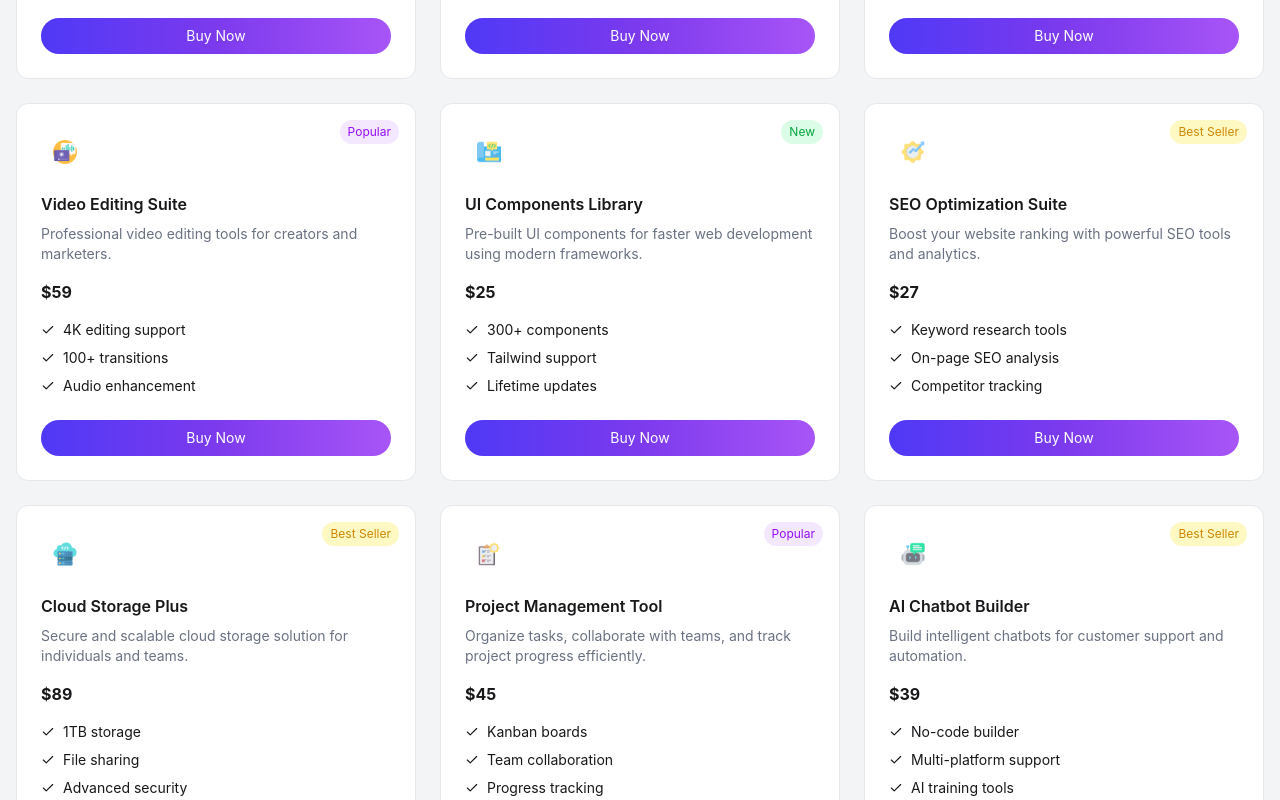
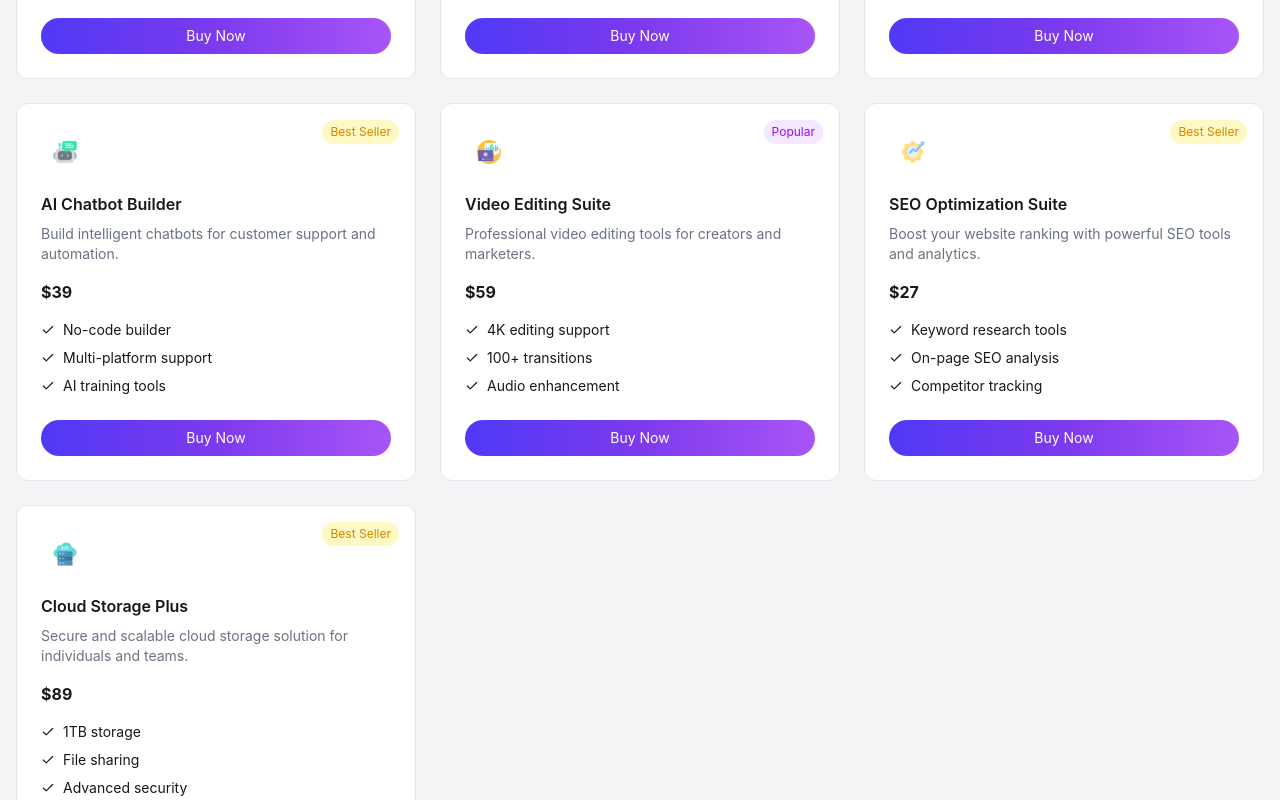
Before and after one commit to shakil218/digital-devtools-platform, a React (Vite) app: page / in a window 1280 px wide. Shown: the part 2000-2800 px from the top of the page. Built offline with nearby package versions, Linux system fonts and the light colour scheme.

Commit message:
update json data.

```diff
--- a/public/products.json
+++ b/public/products.json
@@ -71,6 +71,21 @@
   },
   {
     "id": 7,
+    "name": "AI Chatbot Builder",
+    "description": "Build intelligent chatbots for customer support and automation.",
+    "price": 39,
+    "period": "monthly",
+    "tag": "Best Seller",
+    "tagType": "best",
+    "features": [
+      "No-code builder",
+      "Multi-platform support",
+      "AI training tools"
+    ],
+    "icon": "chatbot"
+  },
+  {
+    "id": 8,
 
     "name": "Video Editing Suite",
 
@@ -88,27 +103,6 @@
 
     "icon": "video"
   },
-
-  {
-    "id": 8,
-
-    "name": "UI Components Library",
-
-    "description": "Pre-built UI components for faster web development using modern frameworks.",
-
-    "price": 25,
-
-    "period": "one-time",
-
-    "tag": "New",
-
-    "tagType": "new",
-
-    "features": ["300+ components", "Tailwind support", "Lifetime updates"],
-
-    "icon": "layout"
-  },
-
   {
     "id": 9,
 
@@ -144,31 +138,6 @@
     "tagType": "best",
     "features": ["1TB storage", "File sharing", "Advanced security"],
     "icon": "cloud"
-  },
-  {
-    "id": 11,
-    "name": "Project Management Tool",
-    "description": "Organize tasks, collaborate with teams, and track project progress efficiently.",
-    "price": 45,
-    "period": "monthly",
-    "tag": "Popular",
-    "tagType": "popular",
-    "features": ["Kanban boards", "Team collaboration", "Progress tracking"],
-    "icon": "project"
-  },
-  {
-    "id": 12,
-    "name": "AI Chatbot Builder",
-    "description": "Build intelligent chatbots for customer support and automation.",
-    "price": 39,
-    "period": "monthly",
-    "tag": "Best Seller",
-    "tagType": "best",
-    "features": [
-      "No-code builder",
-      "Multi-platform support",
-      "AI training tools"
-    ],
-    "icon": "chatbot"
   }
+
 ]
--- a/src/components/Cart/Cart.jsx
+++ b/src/components/Cart/Cart.jsx
@@ -6,10 +6,8 @@ import operation_toolkit from "../../assets/products/operation.png";
 import resume from "../../assets/products/portfolio.png";
 import social from "../../assets/products/social-media.png";
 import video from "../../assets/products/video-and-audio.png";
-import layout from "../../assets/products/web-template.png";
 import search from "../../assets/products/optimization.png";
 import cloud from "../../assets/products/cloud-server.png";
-import project from "../../assets/products/project-plan.png";
 import chatbot from "../../assets/products/chat-bot.png";
 import { toast } from "react-toastify";
 
@@ -22,10 +20,8 @@ const iconMap = {
   resume: resume,
   social: social,
   video: video,
-  layout: layout,
   search: search,
   cloud: cloud,
-  project: project,
   chatbot: chatbot,
 };
 
--- a/src/components/products/Products.jsx
+++ b/src/components/products/Products.jsx
@@ -10,10 +10,8 @@ import operation_toolkit from "../../assets/products/operation.png";
 import resume from "../../assets/products/portfolio.png";
 import social from "../../assets/products/social-media.png";
 import video from "../../assets/products/video-and-audio.png";
-import layout from "../../assets/products/web-template.png";
 import search from "../../assets/products/optimization.png";
 import cloud from "../../assets/products/cloud-server.png";
-import project from "../../assets/products/project-plan.png";
 import chatbot from "../../assets/products/chat-bot.png";
 
 // icon map
@@ -25,10 +23,8 @@ const iconMap = {
   resume: resume,
   social: social,
   video: video,
-  layout: layout,
   search: search,
   cloud: cloud,
-  project: project,
   chatbot: chatbot,
 };
 
```
